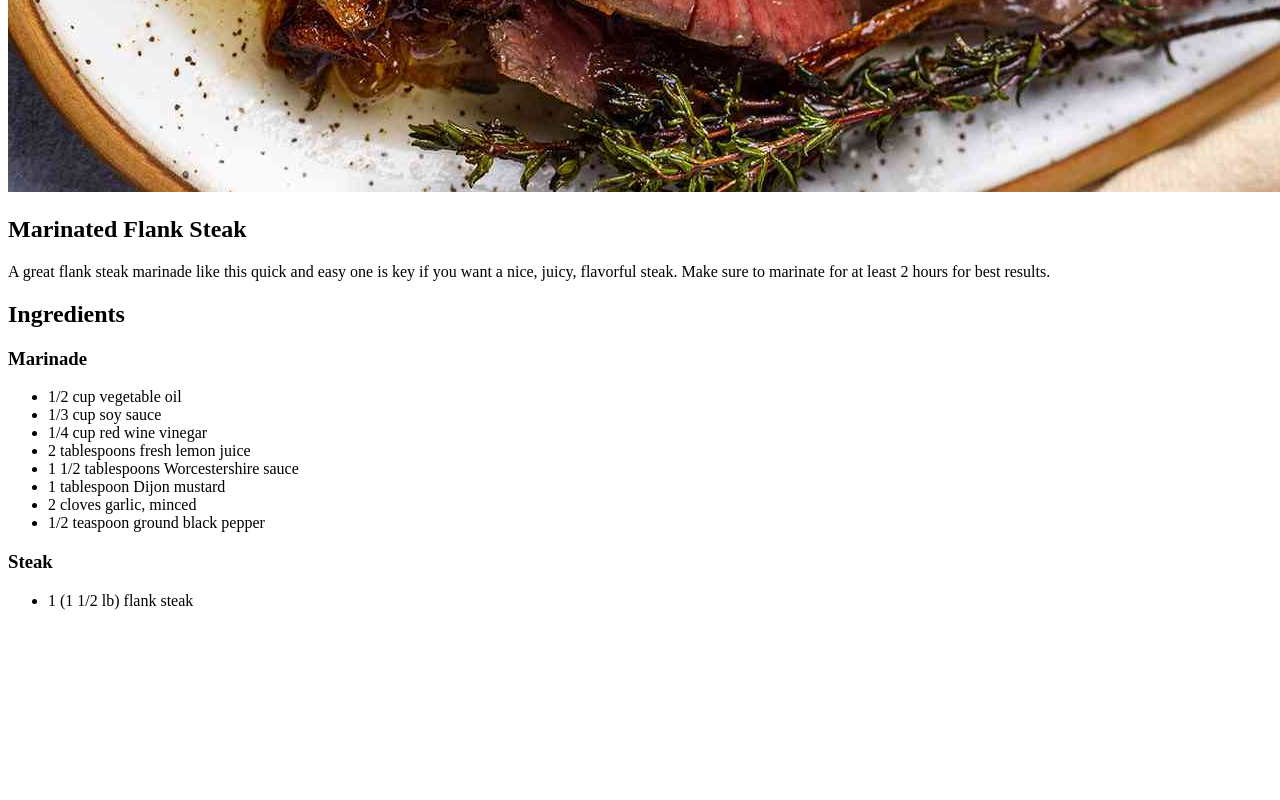
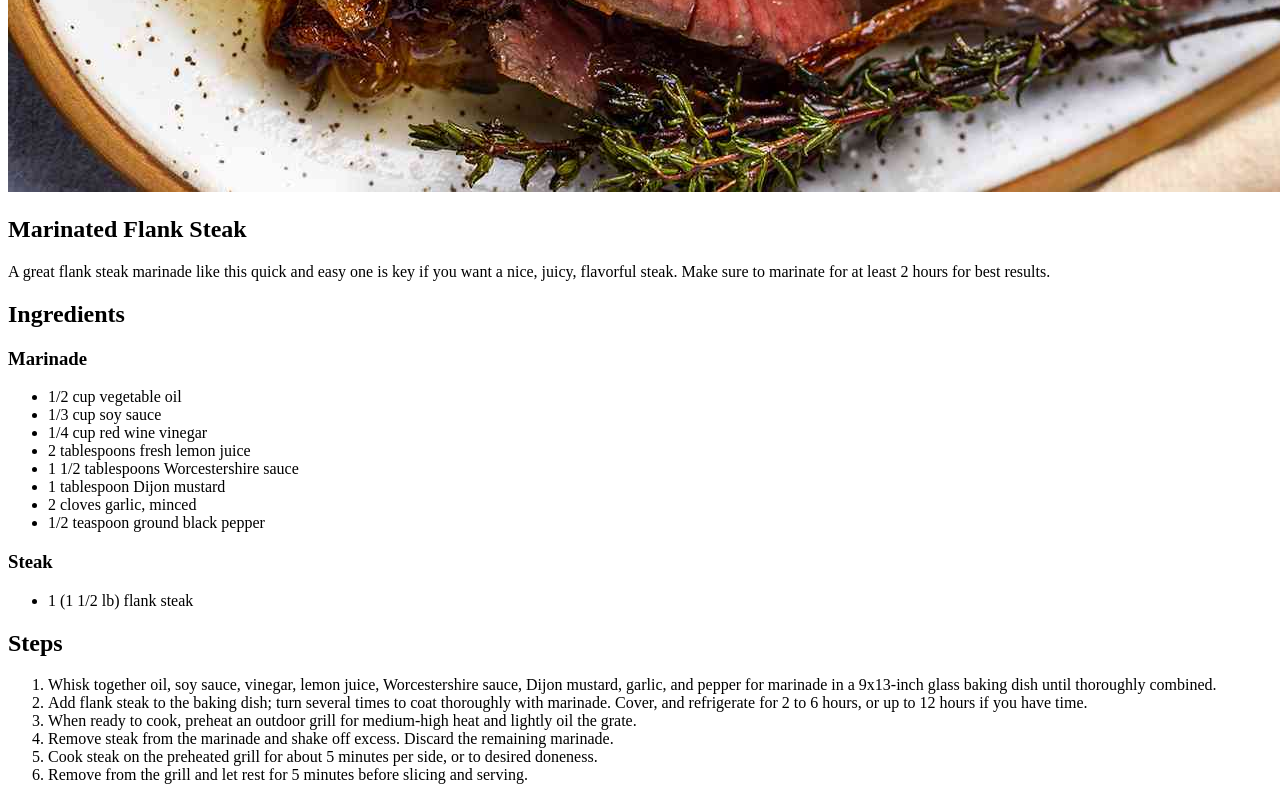
Before and after one commit to richardhpham/odin-recipes, a plain HTML site: page recipes/steak.html in a window 1280 px wide. Shown: the part 1013-1813 px from the top of the page. Before the commit the page ends 1639 px from the top, so only its background shows below. Drawn offline with Linux system fonts and the light colour scheme.

Commit message:
Create steak recipe page

```diff
--- a/recipes/steak.html
+++ b/recipes/steak.html
@@ -28,5 +28,23 @@
         <ul>
             <li>1 (1 1/2 lb) flank steak</li>
         </ul>
+        <h2>Steps</h2>
+        <ol>
+            <li>Whisk together oil, soy sauce, vinegar, lemon juice,
+                Worcestershire sauce, Dijon mustard, garlic, and pepper
+                for marinade in a 9x13-inch glass baking dish until thoroughly
+                combined. </li>
+            <li>Add flank steak to the baking dish; turn several times to coat
+                thoroughly with marinade. Cover, and refrigerate for 2 to 6
+                hours, or up to 12 hours if you have time. </li>
+            <li>When ready to cook, preheat an outdoor grill for medium-high
+                heat and lightly oil the grate. </li>
+            <li>Remove steak from the marinade and shake off excess. Discard
+                the remaining marinade. </li>
+            <li>Cook steak on the preheated grill for about 5 minutes per side,
+                or to desired doneness. </li>
+            <li>Remove from the grill and let rest for 5 minutes before slicing
+                and serving. </li>
+        </ol>
     </body>
 </html>
```
